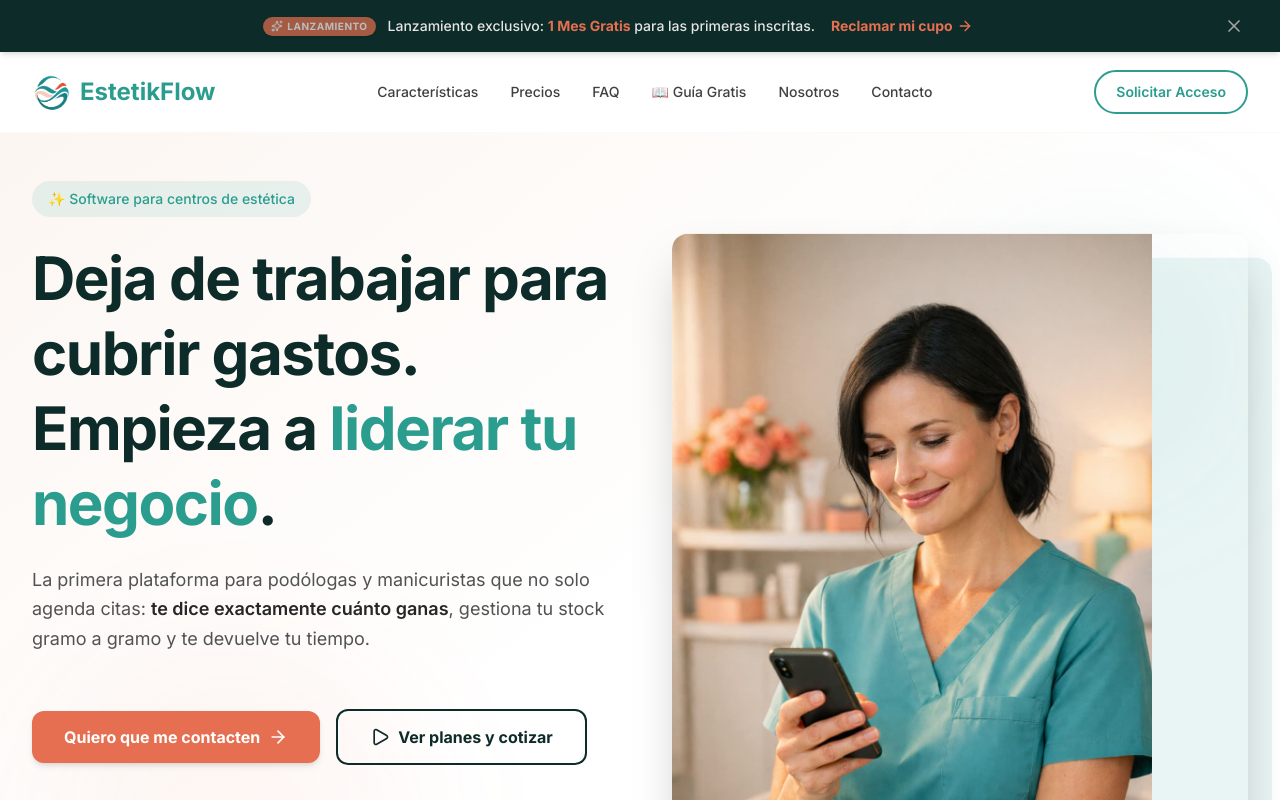
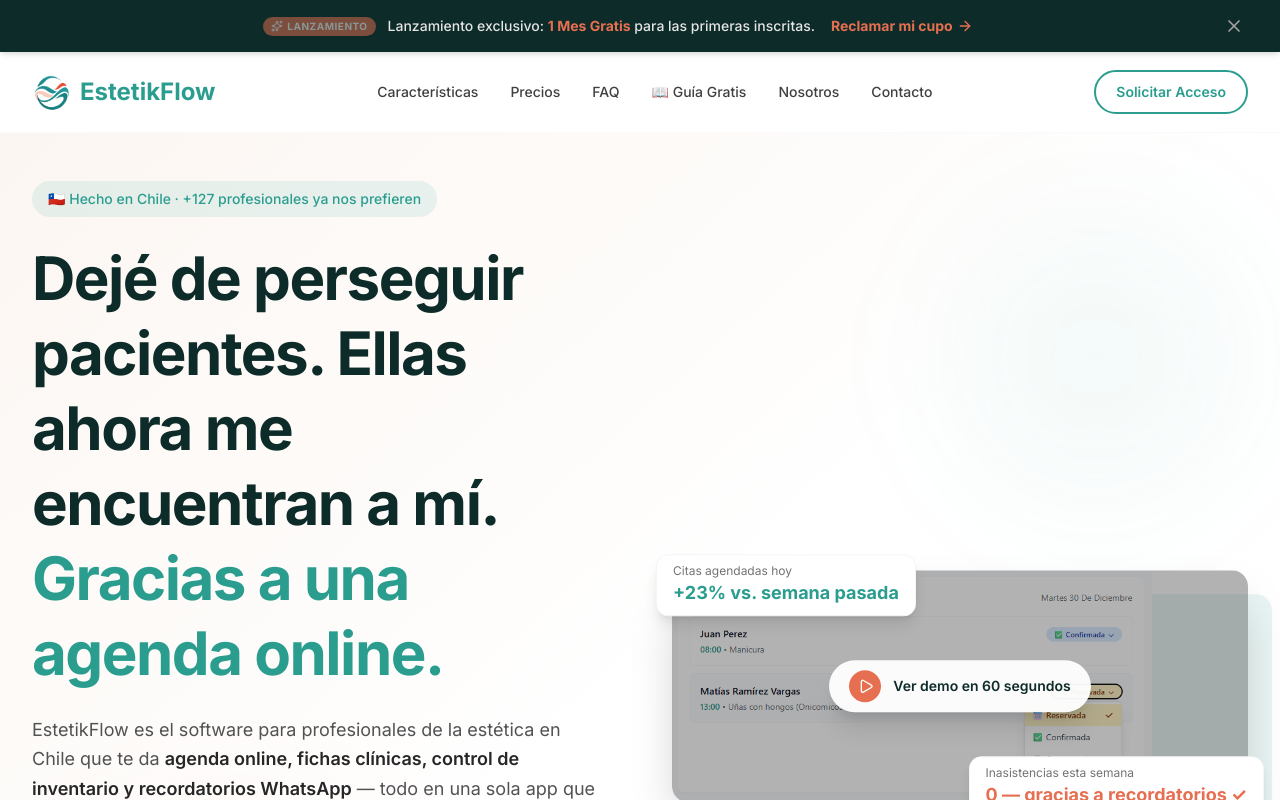
Before and after one commit to Xamppy/estetikflow-landing, a Next.js app: page / in a window 1280 px wide. Shown: the top 800 px of the page. Built offline with nearby package versions, Linux system fonts and the light colour scheme.

Commit message:
feat: copy mejorado, demo section, screenshot en hero, time-to-value

```diff
--- a/app/page.tsx
+++ b/app/page.tsx
@@ -2,6 +2,7 @@
 import Navbar from '@/components/Navbar';
 import Hero from '@/components/Hero';
 import BentoFeatures from '@/components/BentoFeatures';
+import DemoSection from '@/components/DemoSection';
 import Pricing from '@/components/Pricing';
 import Contact from '@/components/Contact';
 import Footer from '@/components/Footer';
@@ -20,6 +21,7 @@
       <main id="main-content">
         <Hero />
         <BentoFeatures />
+        <DemoSection />
         <Pricing />
         <Contact />
       </main>
--- /dev/null
+++ b/components/DemoSection.tsx
@@ -0,0 +1,112 @@
+import type { Metadata } from 'next';
+import Image from 'next/image';
+import { Play } from 'lucide-react';
+
+export const metadata: Metadata = {
+  title: 'Demo — EstetikFlow en 60 segundos',
+  description: 'Mira cómo funciona EstetikFlow: agenda online, fichas clínicas, control de inventario y recordatorios WhatsApp. Demo rápido de 60 segundos.',
+  alternates: {
+    canonical: 'https://www.estetikflow.cl/#demo',
+  },
+};
+
+export default function DemoSection() {
+  return (
+    <section id="demo" className="py-20 lg:py-28 bg-gradient-to-b from-[#f4e1d2]/20 to-white">
+      <div className="max-w-5xl mx-auto px-4 sm:px-6 lg:px-8">
+        {/* Header */}
+        <div className="text-center mb-10">
+          <span className="inline-flex items-center px-4 py-1.5 bg-[#2a9d8f]/10 text-[#2a9d8f] rounded-full text-sm font-semibold mb-4">
+            🎬 Demo rápida
+          </span>
+          <h2 className="text-3xl sm:text-4xl lg:text-5xl font-bold text-[#0D2B28] mb-4">
+            Mira cómo funciona en 60 segundos
+          </h2>
+          <p className="text-lg text-gray-600 max-w-2xl mx-auto">
+            Sin registro, sin venta. Solo abre y mira cómo sería tu día con EstetikFlow.
+          </p>
+        </div>
+
+        {/* Video placeholder — screenshot con play button */}
+        <div className="relative rounded-2xl shadow-2xl overflow-hidden bg-gray-900">
+          <div className="aspect-video relative">
+            <Image
+              src="/screenshots/dashboard-citas.png"
+              alt="Vista previa de la demo de EstetikFlow — Agenda digital"
+              fill
+              className="object-cover opacity-80"
+            />
+            {/* Overlay oscuro */}
+            <div className="absolute inset-0 bg-gradient-to-t from-black/60 via-black/20 to-transparent" />
+
+            {/* Play button centrado */}
+            <div className="absolute inset-0 flex flex-col items-center justify-center">
+              <a
+                href="https://www.youtube.com/watch?v=dQw4w9WgXcQ"
+                target="_blank"
+                rel="noopener noreferrer"
+                className="group flex flex-col items-center gap-4"
+                aria-label="Reproducir demo de EstetikFlow"
+              >
+                {/* Círculo del play */}
+                <div className="w-20 h-20 bg-[#e76f51] hover:bg-[#d65f41] rounded-full flex items-center justify-center shadow-2xl shadow-orange-500/40 transition-all duration-300 group-hover:scale-110 group-hover:shadow-orange-500/60">
+                  <Play className="w-8 h-8 text-white ml-1" aria-hidden="true" />
+                </div>
+                <span className="text-white/90 font-semibold text-lg">
+                  Reproducir demo
+                </span>
+              </a>
+            </div>
+
+            {/* Badge de duración */}
+            <div className="absolute bottom-4 right-4 bg-black/70 text-white text-xs font-mono px-2 py-1 rounded">
+              0:60
+            </div>
+
+            {/* Timestamp markers */}
+            <div className="absolute bottom-4 left-4 flex gap-3 text-white/80 text-xs">
+              <span>0:00 — Agenda</span>
+              <span>0:20 — Fichas</span>
+              <span>0:40 — Inventario</span>
+            </div>
+          </div>
+        </div>
+
+        {/* Time to value — qué vas a ver */}
+        <div className="mt-10 grid grid-cols-2 md:grid-cols-4 gap-4">
+          {[
+            { emoji: '📅', title: 'Agenda online', desc: 'Cómo tus pacientes reservan 24/7' },
+            { emoji: '📋', title: 'Fichas clínicas', desc: 'Historial completo en 2 taps' },
+            { emoji: '📦', title: 'Inventario', desc: 'Alertas de stock crítico' },
+            { emoji: '💬', title: 'WhatsApp', desc: 'Recordatorios que reducen inasistencias' },
+          ].map((item) => (
+            <div key={item.title} className="bg-white rounded-xl p-4 border border-gray-100 shadow-sm text-center">
+              <div className="text-2xl mb-2">{item.emoji}</div>
+              <p className="font-semibold text-[#0D2B28] text-sm">{item.title}</p>
+              <p className="text-xs text-gray-500 mt-1">{item.desc}</p>
+            </div>
+          ))}
+        </div>
+
+        {/* CTA debajo del video */}
+        <div className="mt-10 text-center">
+          <p className="text-gray-600 mb-4">¿Ya viste lo que puedes hacer?</p>
+          <div className="flex flex-col sm:flex-row items-center justify-center gap-4">
+            <a
+              href="#contacto"
+              className="inline-flex items-center gap-2 px-8 py-3.5 bg-[#e76f51] hover:bg-[#d65f41] text-white font-bold text-base rounded-xl transition-colors shadow-lg shadow-orange-500/20"
+            >
+              Quiero probarlo 14 días gratis →
+            </a>
+            <a
+              href="/guia-gratis"
+              className="inline-flex items-center gap-2 px-6 py-3 text-[#0D2B28] font-semibold hover:underline text-base"
+            >
+              📖 Descargar guía gratuita
+            </a>
+          </div>
+        </div>
+      </div>
+    </section>
+  );
+}
--- a/components/Hero.jsx
+++ b/components/Hero.jsx
@@ -36,21 +36,19 @@
             {/* Badge */}
             <div className="mb-4 md:mb-6">
               <span className="inline-flex items-center px-4 py-2 rounded-full bg-primary/10 text-primary text-sm font-medium">
-                ✨ Software para centros de estética
+                🇨🇱 Hecho en Chile · +127 profesionales ya nos prefieren
               </span>
             </div>
 
             {/* Headline */}
-            {/* Headline */}
             <h1 className="text-3xl sm:text-4xl lg:text-6xl font-bold text-[#0D2B28] leading-tight tracking-tight max-w-lg lg:max-w-none mx-auto lg:mx-0">
-              Deja de trabajar para cubrir gastos. Empieza a{' '}
-              <span className="text-primary">liderar tu negocio</span>.
+              Dejé de perseguir pacientes. Ellas ahora me encuentran a mí.{' '}
+              <span className="text-primary">Gracias a una agenda online.</span>
             </h1>
 
             {/* Subtitle */}
-            {/* Subtitle */}
             <p className="mt-5 md:mt-6 text-base sm:text-lg text-gray-600 max-w-xl leading-relaxed mx-auto lg:mx-0 mb-6">
-              La primera plataforma para podólogas y manicuristas que no solo agenda citas: <span className="font-semibold text-gray-800">te dice exactamente cuánto ganas</span>, gestiona tu stock gramo a gramo y te devuelve tu tiempo.
+              EstetikFlow es el software para profesionales de la estética en Chile que te da <span className="font-semibold text-gray-800">agenda online, fichas clínicas, control de inventario y recordatorios WhatsApp</span> — todo en una sola app que configurás en 5 minutos.
             </p>
 
 
@@ -127,7 +125,7 @@
             </div>
           </motion.div>
 
-          {/* DESKTOP IMAGE COLUMN */}
+          {/* DESKTOP IMAGE COLUMN — Screenshot con CTA de video */}
           <motion.div
             initial={{ opacity: 0, x: 50 }}
             animate={{ opacity: 1, x: 0 }}
@@ -135,15 +133,37 @@
             className="flex w-full lg:w-1/2 flex-1 justify-center relative order-2 mt-8 lg:mt-0"
           >
             <motion.div animate={floatingAnimation} className="relative w-full max-w-[350px] lg:max-w-none">
-              <div className="relative rounded-2xl shadow-2xl overflow-hidden h-[250px] sm:h-[350px] lg:h-auto">
+              {/* Screenshot/Video thumbnail */}
+              <div className="relative rounded-2xl shadow-2xl overflow-hidden">
                 <Image
-                  src="/images/hero-professional.png"
-                  alt="Profesional de estética usando EstetikFlow"
+                  src="/screenshots/dashboard-citas.png"
+                  alt="Demo de EstetikFlow — Agenda digital en acción"
                   width={600}
-                  height={500}
-                  className="w-full max-w-[400px] lg:max-w-[480px] h-full lg:h-auto object-cover object-top lg:object-contain"
+                  height={450}
+                  className="w-full max-w-[400px] lg:max-w-[480px] object-cover"
                   priority
                 />
+                {/* Overlay para el botón de play */}
+                <div className="absolute inset-0 bg-black/30 flex items-center justify-center">
+                  <a
+                    href="#demo"
+                    className="group flex items-center gap-3 bg-white/95 hover:bg-white text-[#0D2B28] px-5 py-2.5 rounded-full font-semibold text-sm shadow-xl transition-all duration-200 hover:scale-105"
+                  >
+                    <span className="w-8 h-8 bg-[#e76f51] rounded-full flex items-center justify-center flex-shrink-0">
+                      <Play className="w-4 h-4 text-white ml-0.5" aria-hidden="true" />
+                    </span>
+                    Ver demo en 60 segundos
+                  </a>
+                </div>
+              </div>
+              {/* Floating cards de métricas */}
+              <div className="absolute -top-4 -left-4 bg-white rounded-xl shadow-lg px-4 py-2 border border-gray-100 hidden lg:block">
+                <p className="text-xs text-gray-500">Citas agendadas hoy</p>
+                <p className="text-lg font-bold text-[#2a9d8f]">+23% vs. semana pasada</p>
+              </div>
+              <div className="absolute -bottom-4 -right-4 bg-white rounded-xl shadow-lg px-4 py-2 border border-gray-100 hidden lg:block">
+                <p className="text-xs text-gray-500">Inasistencias esta semana</p>
+                <p className="text-lg font-bold text-[#e76f51]">0 — gracias a recordatorios ✓</p>
               </div>
               <div className="absolute -z-10 -bottom-6 -right-6 w-full h-full rounded-2xl bg-primary/10" />
             </motion.div>
```
Also changed, not shown: 1 other file (tests, documents, lock files or other folders).
